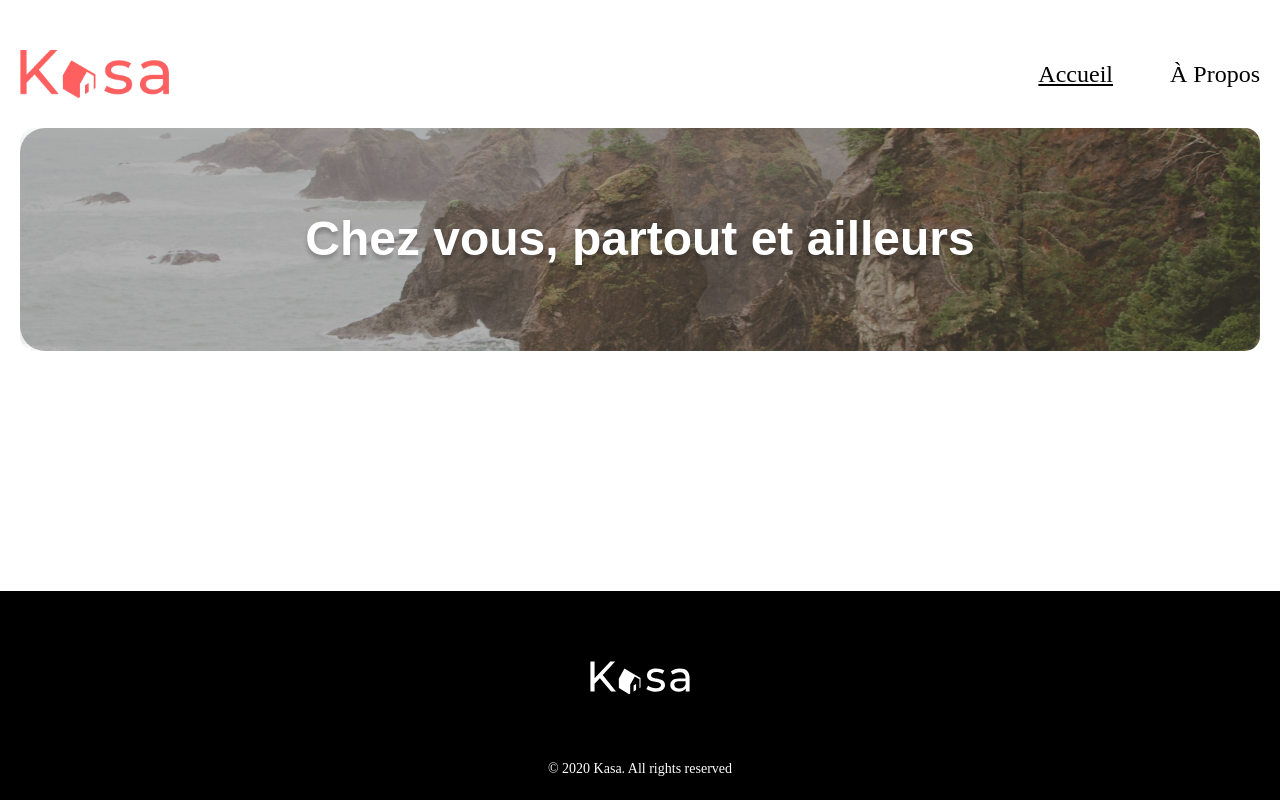
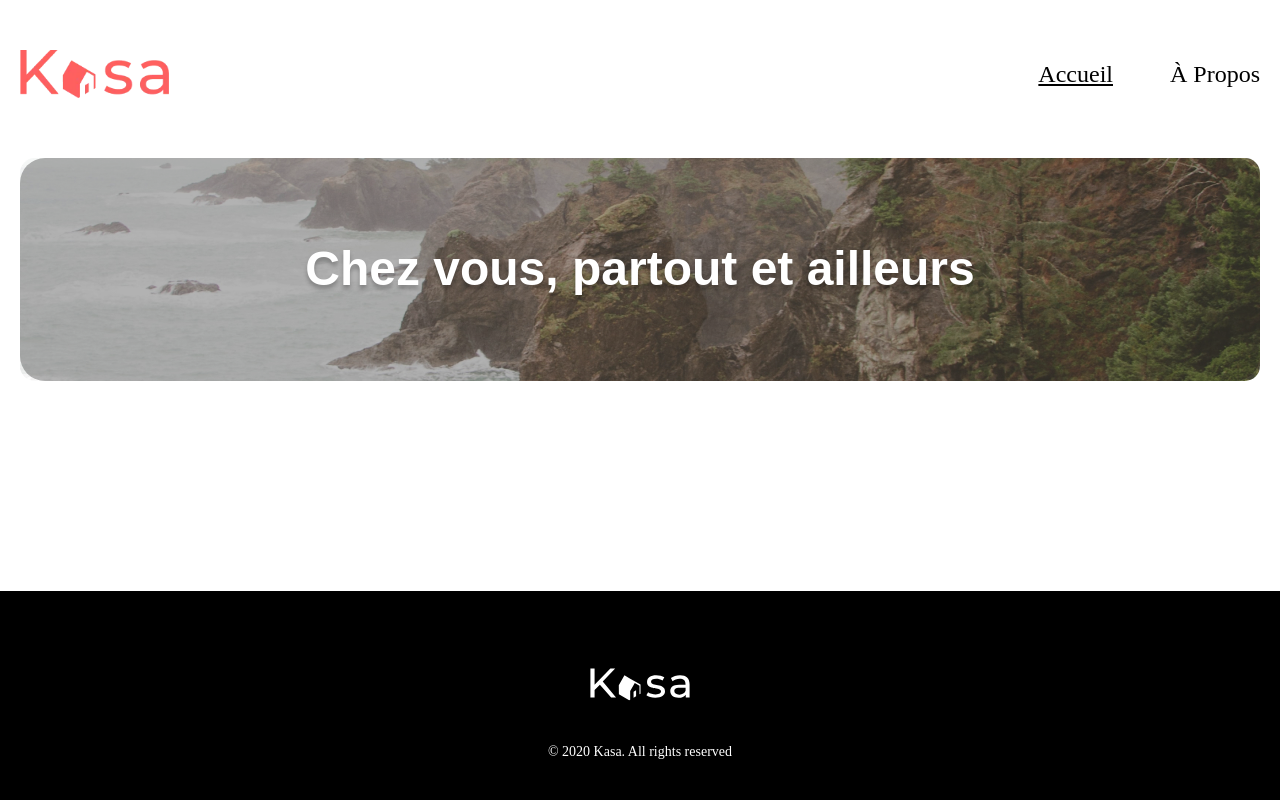
Before and after one commit to netK-Dev/Creez_une_application_web_de_location_immobili-re_avec_React_DoensHugo, a React (Create React App) app: page / in a window 1280 px wide. Built offline with nearby package versions, Linux system fonts and the light colour scheme.

Commit message:
modification mineur

```diff
--- a/src/pages/About.js
+++ b/src/pages/About.js
@@ -9,6 +9,8 @@ const About = () => {
       <ImageBanner
         imageSrc="/img/IMG_About.webp"
         alt="Vue panoramique d'une vallée entourée de montagnes enneigées avec un arbre vert à gauche"
+        opacity={0.3}
+        marginTop="38px"
       />
       <div className={styles.contCollapse}>
         <Collapse title="Fiabilité" width="1023px">
--- a/src/pages/Home.js
+++ b/src/pages/Home.js
@@ -6,7 +6,7 @@ const Home = () => {
     <ImageBanner
       imageSrc="/img/IMG_Home.webp"
       alt="Vue côtière de falaises rocheuses avec des arbres verts sur le dessus, s'avançant dans une mer agitée, avec des vagues déferlant sur une petite plage."
-      marginTop="20px"
+      marginTop="50px"
       opacity={0.6}
       text="Chez vous, partout et ailleurs"
     />
--- a/src/styles/Footer.module.scss
+++ b/src/styles/Footer.module.scss
@@ -13,12 +13,12 @@
 .logo {
   width: 100px;
   height: auto;
-  margin-top: 99px;
-  margin-bottom: 52px;
+  margin-top: 66px;
+  margin-bottom: 29px;
 }
 
 .text {
   color: #fff;
   font-size: 14px;
-  margin-bottom: 52px;
+  margin-bottom: 29px;
 }
```
